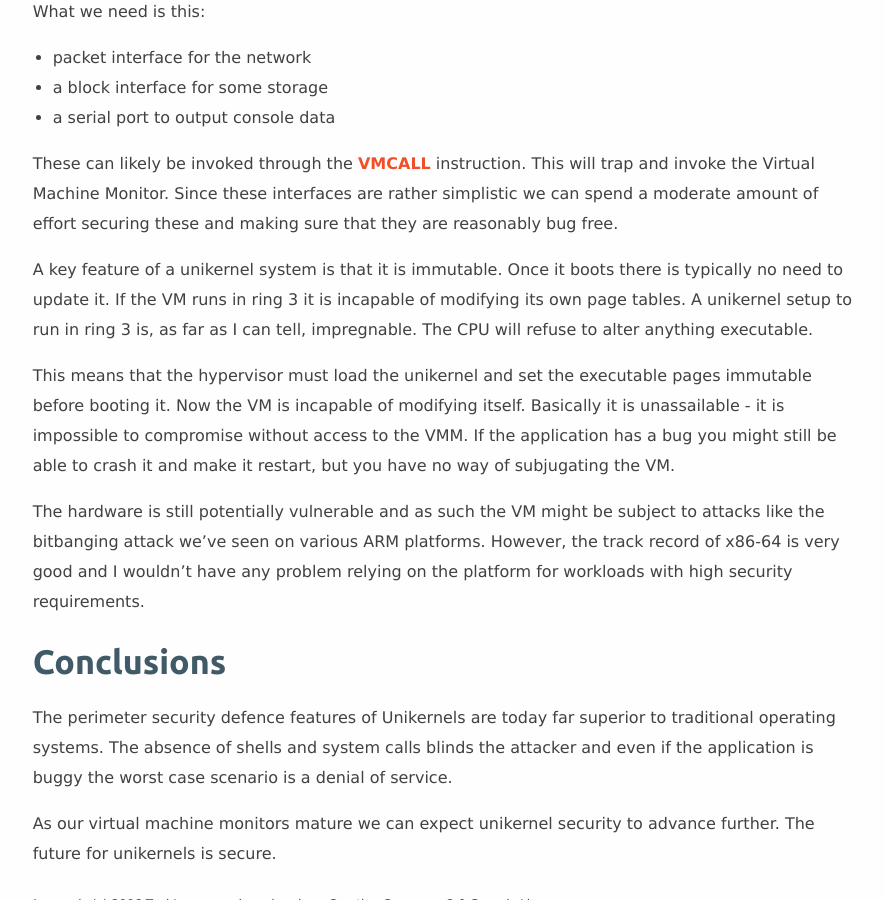
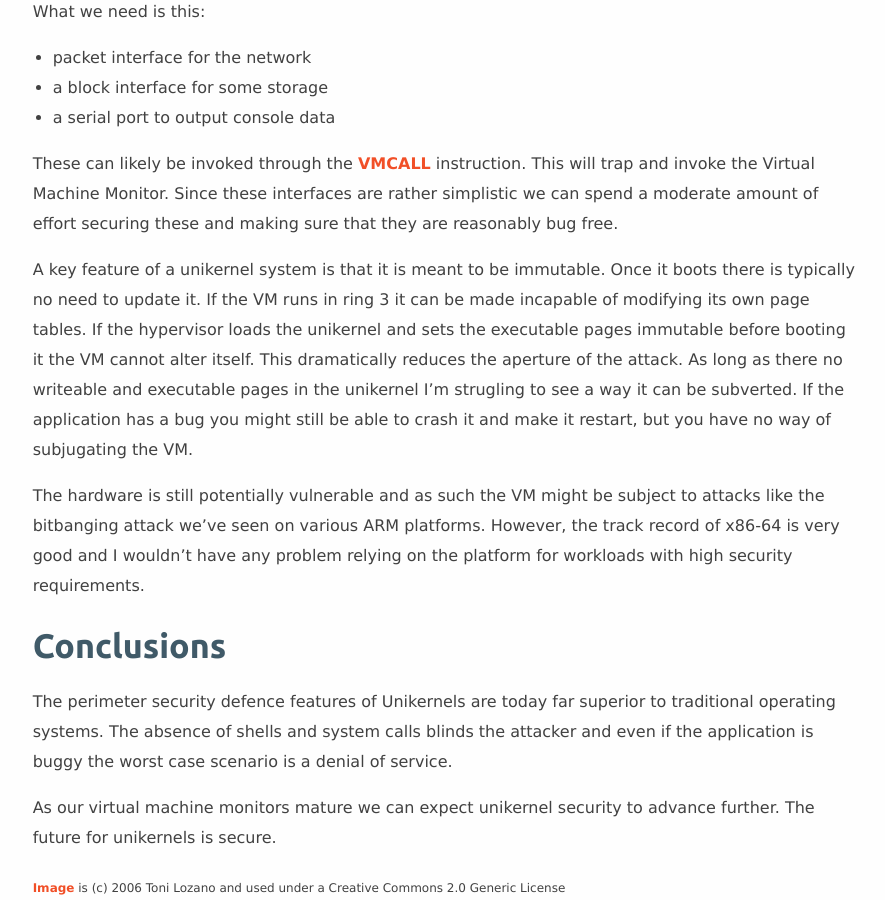
Before and after one commit to Unikernel-Systems/unikernel.org, a Jekyll site: the page built from blog/_posts/2017-07-04-how-unikernels-can-be-made-inpregnable.md, in a window 1280 px wide and 900 px high, scrolled down 3396 px. Shown: the whole window, without its empty margins (89-974 px from the left). Built offline with Jekyll 4.4.1, drawn with Linux system fonts in a browser that asks for light colours.

Commit message:
Replace unassailable with something a bit more accurate and moderate.

```diff
--- a/blog/_posts/2017-07-04-how-unikernels-can-be-made-inpregnable.md
+++ b/blog/_posts/2017-07-04-how-unikernels-can-be-made-inpregnable.md
@@ -78,9 +78,7 @@ What we need is this:
 
 These can likely be invoked through the [VMCALL] instruction. This will trap and invoke the Virtual Machine Monitor. Since these interfaces are rather simplistic we can spend a moderate amount of effort securing these and making sure that they are reasonably bug free.
 
-A key feature of a unikernel system is that it is immutable. Once it boots there is typically no need to update it. If the VM runs in ring 3 it is incapable of modifying its own page tables. A unikernel setup to run in ring 3 is, as far as I can tell, impregnable. The CPU will refuse to alter anything executable.
-
-This means that the hypervisor must load the unikernel and set the executable pages immutable before booting it. Now the VM is incapable of modifying itself. Basically it is unassailable - it is impossible to compromise without access to the VMM. If the application has a bug you might still be able to crash it and make it restart, but you have no way of subjugating the VM.
+A key feature of a unikernel system is that it is meant to be immutable. Once it boots there is typically no need to update it. If the VM runs in ring 3 it can be made incapable of modifying its own page tables. If the hypervisor loads the unikernel and sets the executable pages immutable before booting it the VM cannot alter itself. This dramatically reduces the aperture of the attack. As long as there no writeable and executable pages in the unikernel I'm strugling to see a way it can be subverted. If the application has a bug you might still be able to crash it and make it restart, but you have no way of subjugating the VM.
 
 The hardware is still potentially vulnerable and as such the VM might be subject to attacks like the bitbanging attack we’ve seen on various ARM platforms. However, the track record of x86-64 is very good and I wouldn’t have any problem relying on the platform for workloads with high security requirements.
 
```
